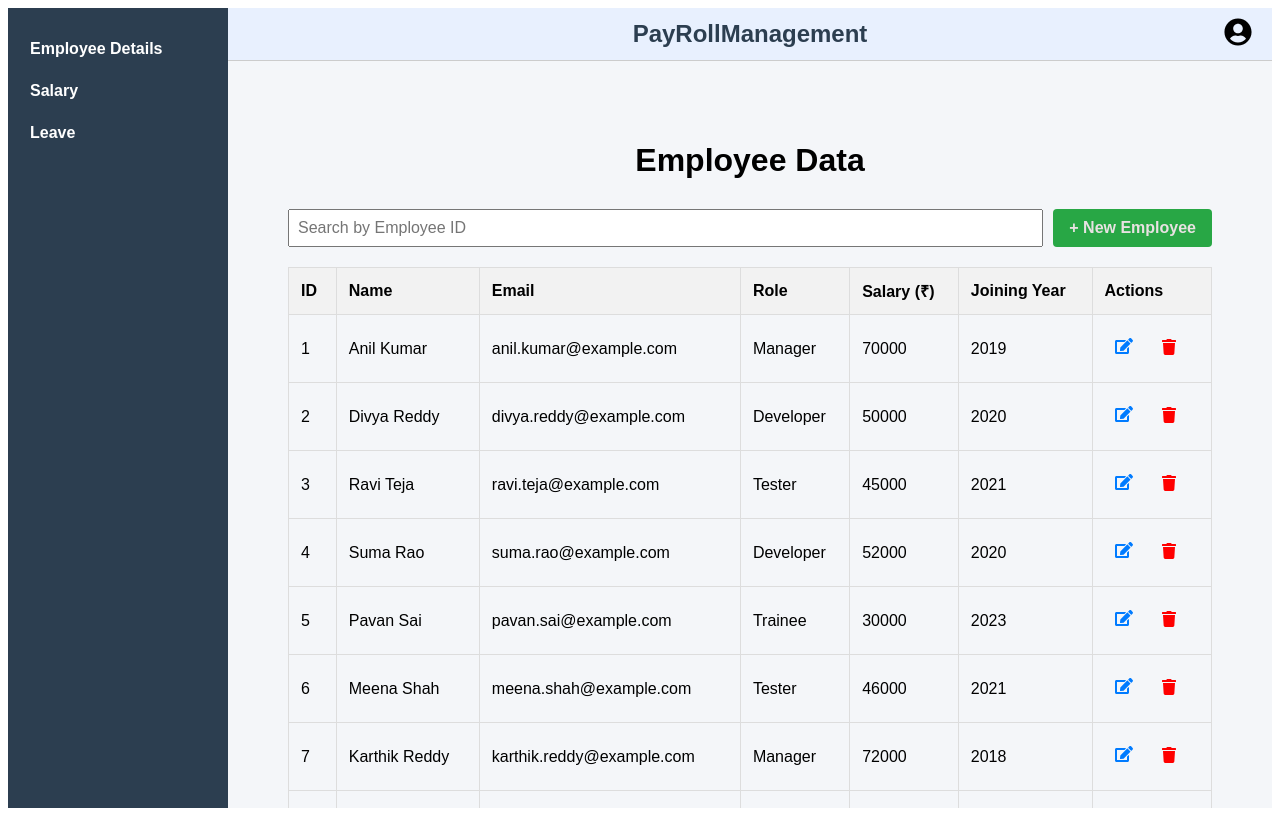
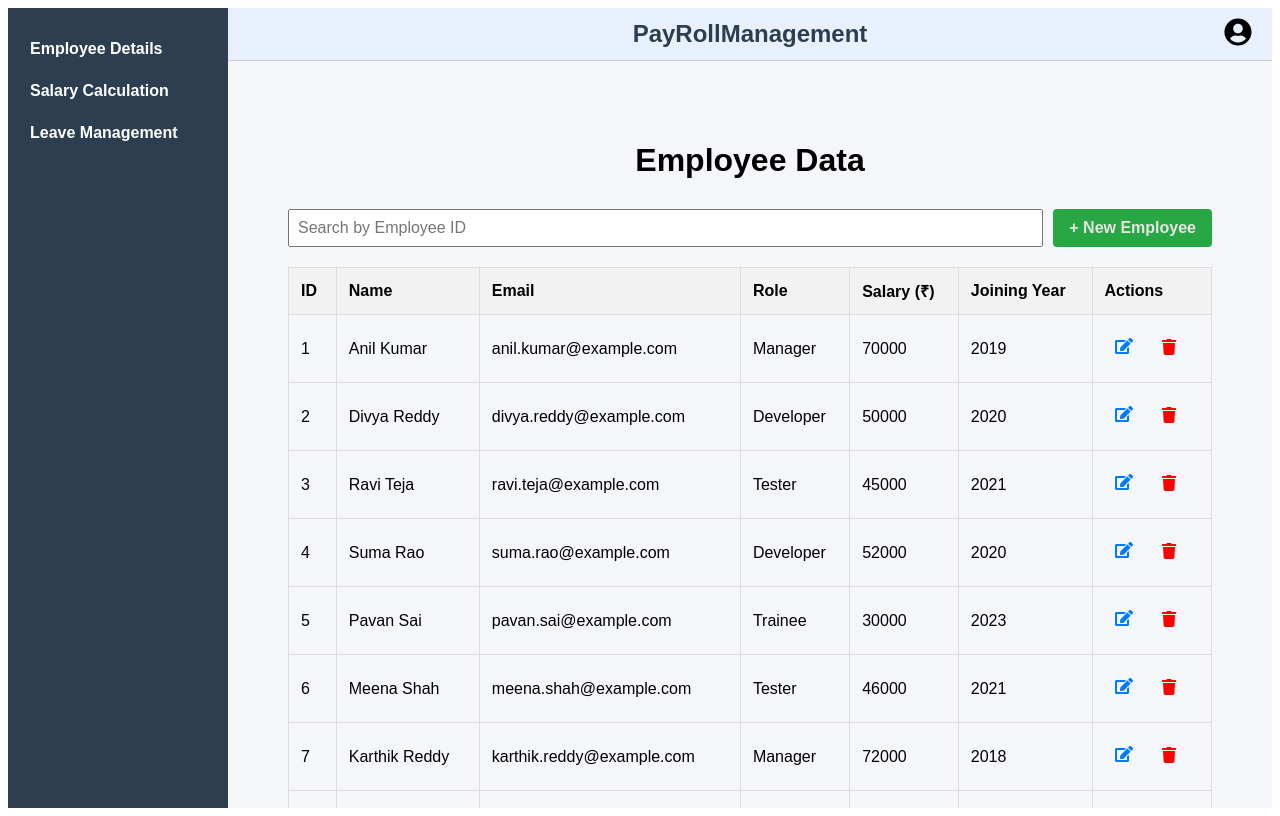
Before and after one commit to burrasatyanarayana/payrollManagement, a React (Create React App) app: page /dashboard in a window 1280 px wide. Built offline with nearby package versions, Linux system fonts and the light colour scheme.

Commit message:
Update: modified dashboard.js

```diff
--- a/src/App.js
+++ b/src/App.js
@@ -2,9 +2,6 @@ import React from "react";
 import { BrowserRouter as Router, Routes, Route } from "react-router-dom";
 import Login from "./Home"; // login page
 import Dashboard from "./dashboard";
-//import Salary from "./salary";
-//import Employee from "./employee";
-// Add your other imports like Leave, Employee, etc.
 
 function App() {
   return (
@@ -12,9 +9,6 @@ function App() {
       <Routes>
         <Route path="/" element={<Login />} />
         <Route path="/dashboard" element={<Dashboard />} />
-        {/* <Route path="/salary" element={<Salary />} />
-        <Route path="/employee" element={<Employee />} />
-         <Route path="/leave" element={<Leave />} /> */}
       </Routes>
     </Router>
   );
--- a/src/dashboard.js
+++ b/src/dashboard.js
@@ -25,8 +25,10 @@ function Sidebar({ setActivePage }) {
       <button onClick={() => setActivePage("employee")}>
         Employee Details
       </button>
-      <button onClick={() => setActivePage("salary")}>Salary</button>
-      <button onClick={() => setActivePage("leave")}>Leave</button>
+      <button onClick={() => setActivePage("salary")}>
+        Salary Calculation
+      </button>
+      <button onClick={() => setActivePage("leave")}>Leave Management</button>
     </div>
   );
 }
```
